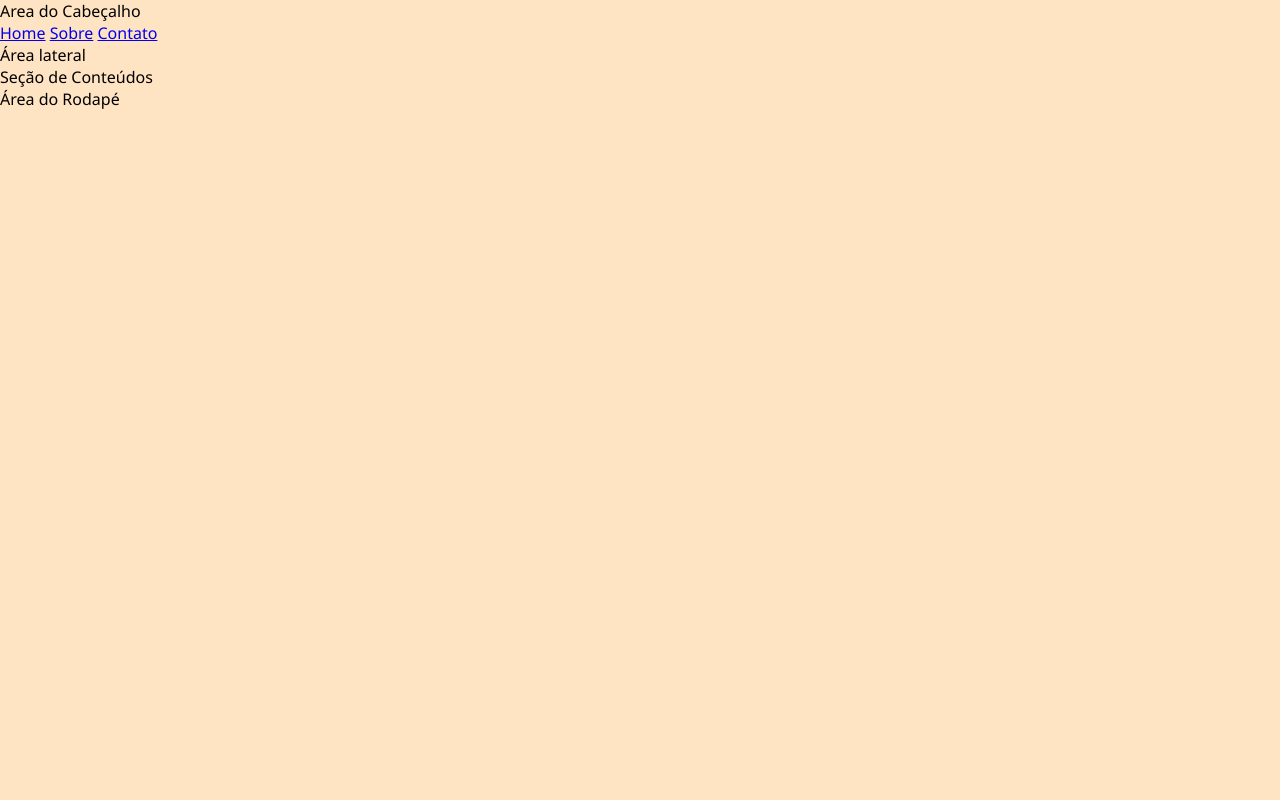
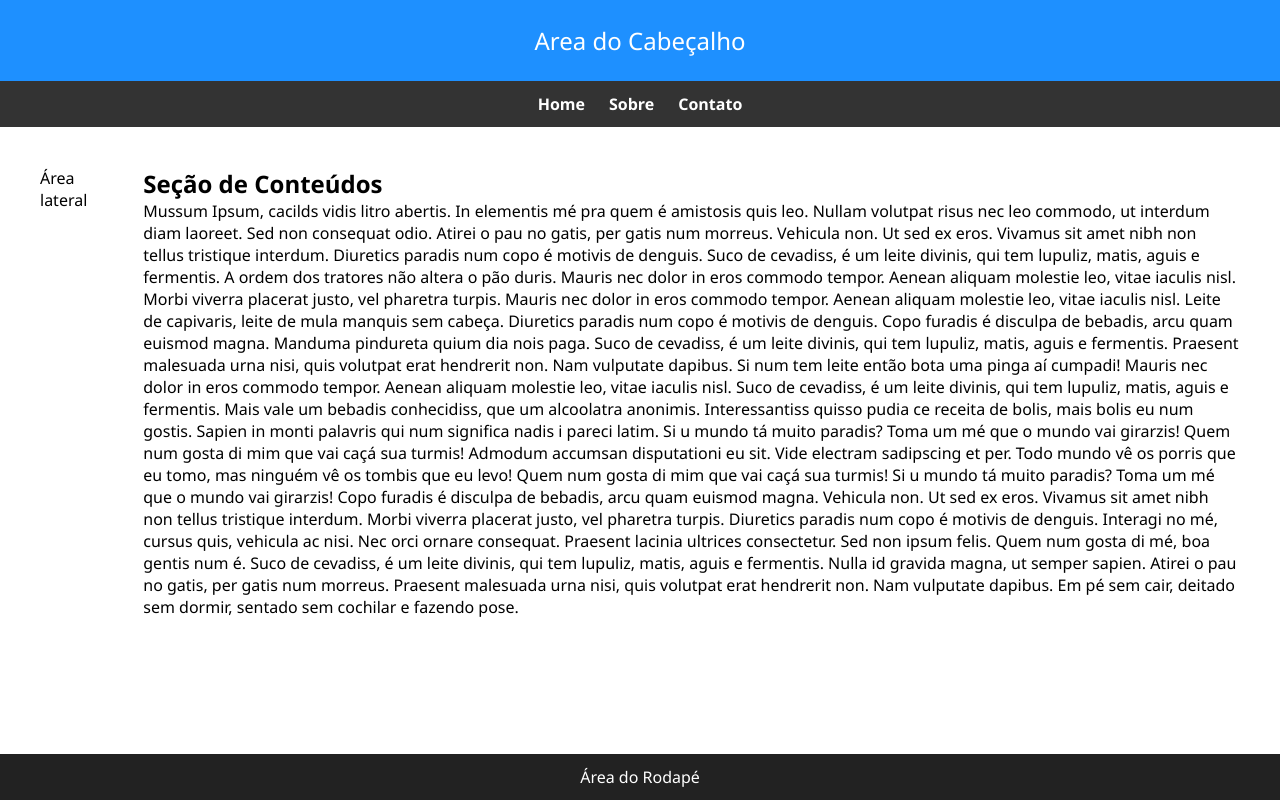
Before and after one commit to Daphine-Ds/I1DS-2026, a plain HTML site: page HTML INTERMEDIARIO/index.html in a window 1280 px wide. Drawn offline with Linux system fonts and the light colour scheme.

Commit message:
Aprofundando sobre HTML e CSS

```diff
--- a/HTML INTERMEDIARIO/CSS/estilos.css
+++ b/HTML INTERMEDIARIO/CSS/estilos.css
@@ -9,5 +9,69 @@ body{
     font-family: 'Segoe UI', Tahoma, Geneva, Verdana, sans-serif;
     height: 100dvh;
     width: 100%;
-    background-color: bisque;
 }
+
+header{
+   background-color: #1e90ff;
+   color: #ffffff;
+   padding: 24px;
+   text-align: center; /* Alinhar o Texto */
+   font-size: 24px;
+}
+
+/* Menu de Navegação */
+nav{
+   background-color: #333;
+   display: flex;
+   justify-content: center;
+   gap: 24px; /* Espaços entre os elementos */
+   padding: 12px;
+   position: sticky;
+   top: 0;
+   z-index: 1000;
+}
+
+nav a{
+    color: white;
+    text-decoration: none;
+    font-weight: bold; /* Fonte em Negrito */
+}
+
+nav a:hover{ /* Efeito quando passa o mouse */
+    color: #1e90ff;
+    font-style: italic;
+    cursor: progress;
+}
+
+/* LAYOUT PRINCIPAL */
+main{
+   display: flex;
+   gap: 24px;
+   padding: 24px;
+}
+
+/*  LATERAL */
+aside{
+   width: 25%;
+   background-color: white;
+   padding: 16px;
+   border-radius: 8px;
+}
+
+/* CONTEÚDO */
+section{
+    background-color: white;
+    padding: 16px;
+    border-radius: 8px;
+}
+
+/* RODAPÉ */
+footer{
+    background-color: #222;
+    color: white;
+    text-align: center;
+    padding: 12px;
+    position: fixed; /* Comportamento/posição */
+    bottom: 0%;
+    width: 100%;
+}
--- a/HTML INTERMEDIARIO/index.html
+++ b/HTML INTERMEDIARIO/index.html
@@ -24,7 +24,29 @@
          </aside>
 
          <section>
-            Seção de Conteúdos
+            <h1>Seção de Conteúdos</h1>
+
+            <p>Mussum Ipsum, cacilds vidis litro abertis. In elementis mé pra quem é amistosis quis leo. Nullam volutpat risus nec leo commodo, ut interdum diam laoreet. Sed non consequat odio. Atirei o pau no gatis, per gatis num morreus. Vehicula non. Ut sed ex eros. Vivamus sit amet nibh non tellus tristique interdum.
+
+Diuretics paradis num copo é motivis de denguis. Suco de cevadiss, é um leite divinis, qui tem lupuliz, matis, aguis e fermentis. A ordem dos tratores não altera o pão duris. Mauris nec dolor in eros commodo tempor. Aenean aliquam molestie leo, vitae iaculis nisl.
+
+Morbi viverra placerat justo, vel pharetra turpis. Mauris nec dolor in eros commodo tempor. Aenean aliquam molestie leo, vitae iaculis nisl. Leite de capivaris, leite de mula manquis sem cabeça. Diuretics paradis num copo é motivis de denguis.
+
+Copo furadis é disculpa de bebadis, arcu quam euismod magna. Manduma pindureta quium dia nois paga. Suco de cevadiss, é um leite divinis, qui tem lupuliz, matis, aguis e fermentis. Praesent malesuada urna nisi, quis volutpat erat hendrerit non. Nam vulputate dapibus.
+
+Si num tem leite então bota uma pinga aí cumpadi! Mauris nec dolor in eros commodo tempor. Aenean aliquam molestie leo, vitae iaculis nisl. Suco de cevadiss, é um leite divinis, qui tem lupuliz, matis, aguis e fermentis. Mais vale um bebadis conhecidiss, que um alcoolatra anonimis.
+
+Interessantiss quisso pudia ce receita de bolis, mais bolis eu num gostis. Sapien in monti palavris qui num significa nadis i pareci latim. Si u mundo tá muito paradis? Toma um mé que o mundo vai girarzis! Quem num gosta di mim que vai caçá sua turmis!
+
+Admodum accumsan disputationi eu sit. Vide electram sadipscing et per. Todo mundo vê os porris que eu tomo, mas ninguém vê os tombis que eu levo! Quem num gosta di mim que vai caçá sua turmis! Si u mundo tá muito paradis? Toma um mé que o mundo vai girarzis!
+
+Copo furadis é disculpa de bebadis, arcu quam euismod magna. Vehicula non. Ut sed ex eros. Vivamus sit amet nibh non tellus tristique interdum. Morbi viverra placerat justo, vel pharetra turpis. Diuretics paradis num copo é motivis de denguis.
+
+Interagi no mé, cursus quis, vehicula ac nisi. Nec orci ornare consequat. Praesent lacinia ultrices consectetur. Sed non ipsum felis. Quem num gosta di mé, boa gentis num é. Suco de cevadiss, é um leite divinis, qui tem lupuliz, matis, aguis e fermentis.
+
+Nulla id gravida magna, ut semper sapien. Atirei o pau no gatis, per gatis num morreus. Praesent malesuada urna nisi, quis volutpat erat hendrerit non. Nam vulputate dapibus. Em pé sem cair, deitado sem dormir, sentado sem cochilar e fazendo pose.
+
+</p>
          </section>
      </main>
 
```
